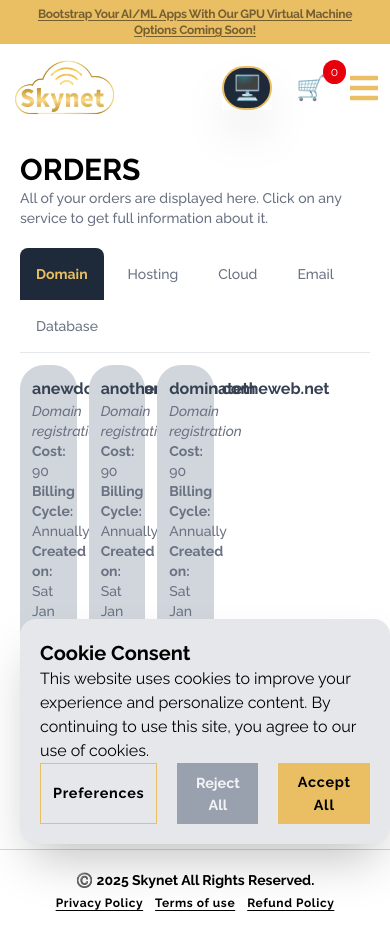
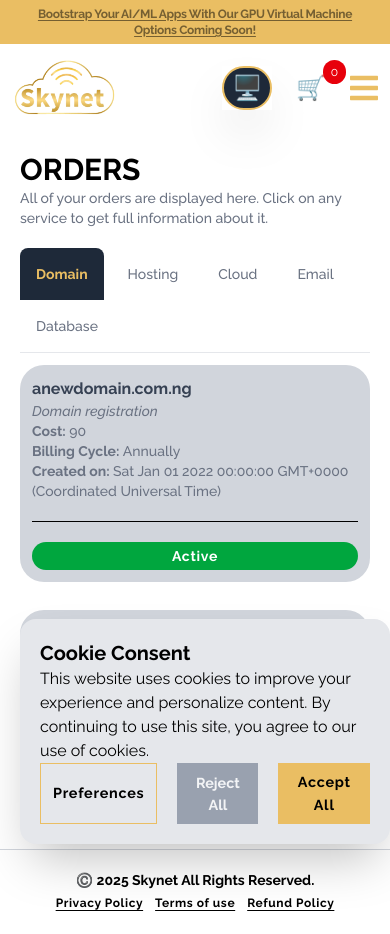
Before and after one commit to sapwavino/skynet_redesign_fe, a Vue app: page /dashboard/my-orders in a window 390 px wide. Built offline with nearby package versions, Linux system fonts and the light colour scheme; sample sign-in values are in the browser's storage; what vue3-marquee would draw is missing.

Commit message:
DASHBOARD ORDERS UI RESPONSIVENESS FIX

```diff
--- a/src/components/DashboardOrders.vue
+++ b/src/components/DashboardOrders.vue
@@ -90,7 +90,7 @@ export default {
     <section v-if="tab === 'domain'" class="flex">
       <div
           v-if="$store.state.user.services.domains.length > 0"
-          class="grid grid-cols-4 w-3/4 pb-5 mb-5 sm:mb-0 gap-3">
+          class="grid md:grid-cols-4 md:w-3/4 pb-5 mb-5 sm:mb-0 gap-3">
         <router-link :to="`/dashboard/domains?tab=manage&id=${service.id}`"
                      v-for="service in $store.state.user.services.domains"
                      :key="service.id">
@@ -120,8 +120,8 @@ export default {
     <section v-if="tab === 'cloud'" class="flex">
       <div
           v-if="$store.state.user.services.domains.length > 0"
-          class="grid grid-cols-4 w-3/4 pb-5 mb-5 sm:mb-0 gap-3">
-        <router-link :to="`/dashboard/domains?tab=manage&id=${service.id}`"
+          class="grid md:grid-cols-4 md:w-3/4 pb-5 mb-5 sm:mb-0 gap-3">
+        <router-link :to="`/dashboard/cloud?tab=manage&id=${service.id}`"
                      v-for="service in $store.state.user.services.cloud"
                      :key="service.id">
           <li
@@ -151,7 +151,7 @@ export default {
     <section v-if="tab === 'hosting'" class="flex">
       <div
           v-if="$store.state.user.services.hosting.length > 0"
-          class="grid grid-cols-4 w-3/4 pb-5 mb-5 sm:mb-0 gap-3">
+          class="grid md:grid-cols-4 w-full md:w-3/4 pb-5 mb-5 sm:mb-0 gap-3">
         <router-link :to="`/dashboard/hosting?tab=manage&id=${service.id}`"
                      v-for="service in $store.state.user.services.hosting"
                      :key="service.id">
```
